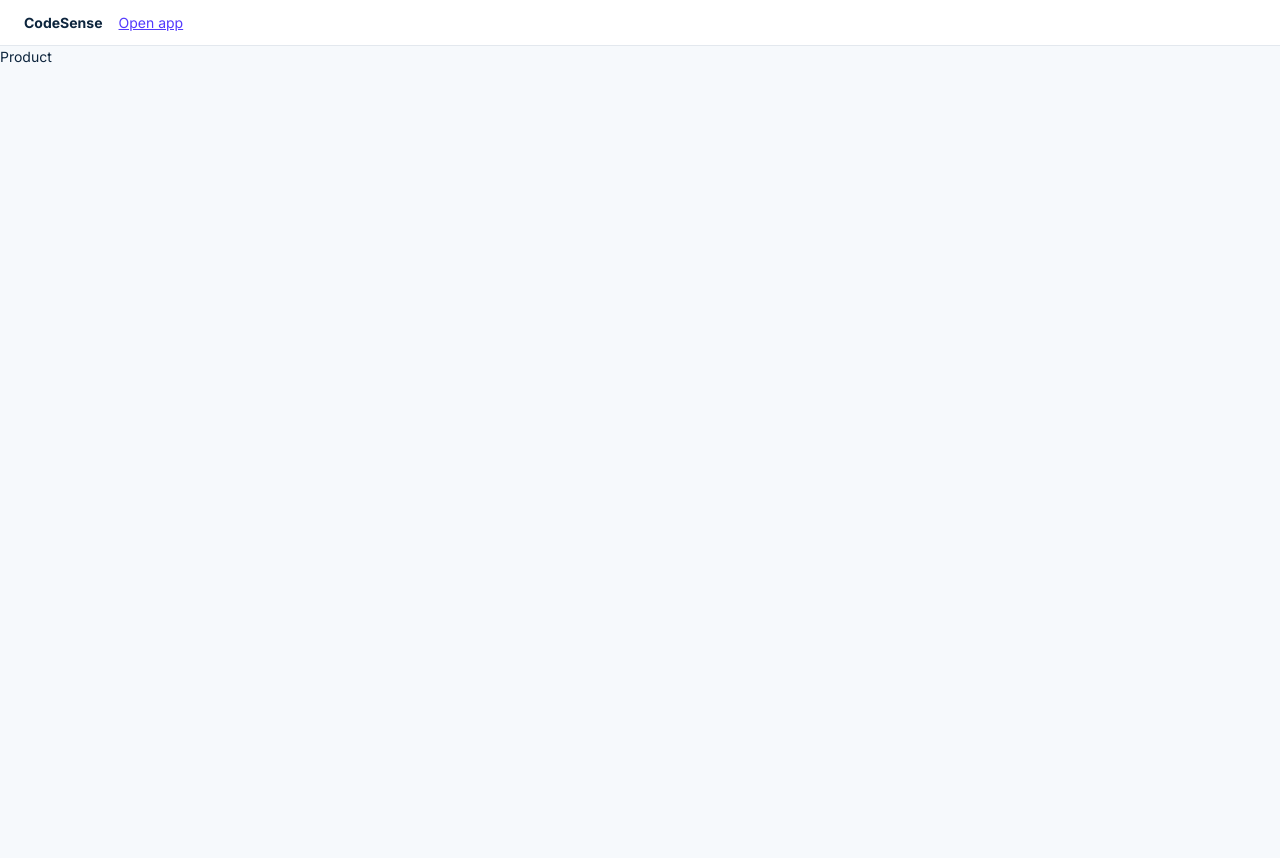
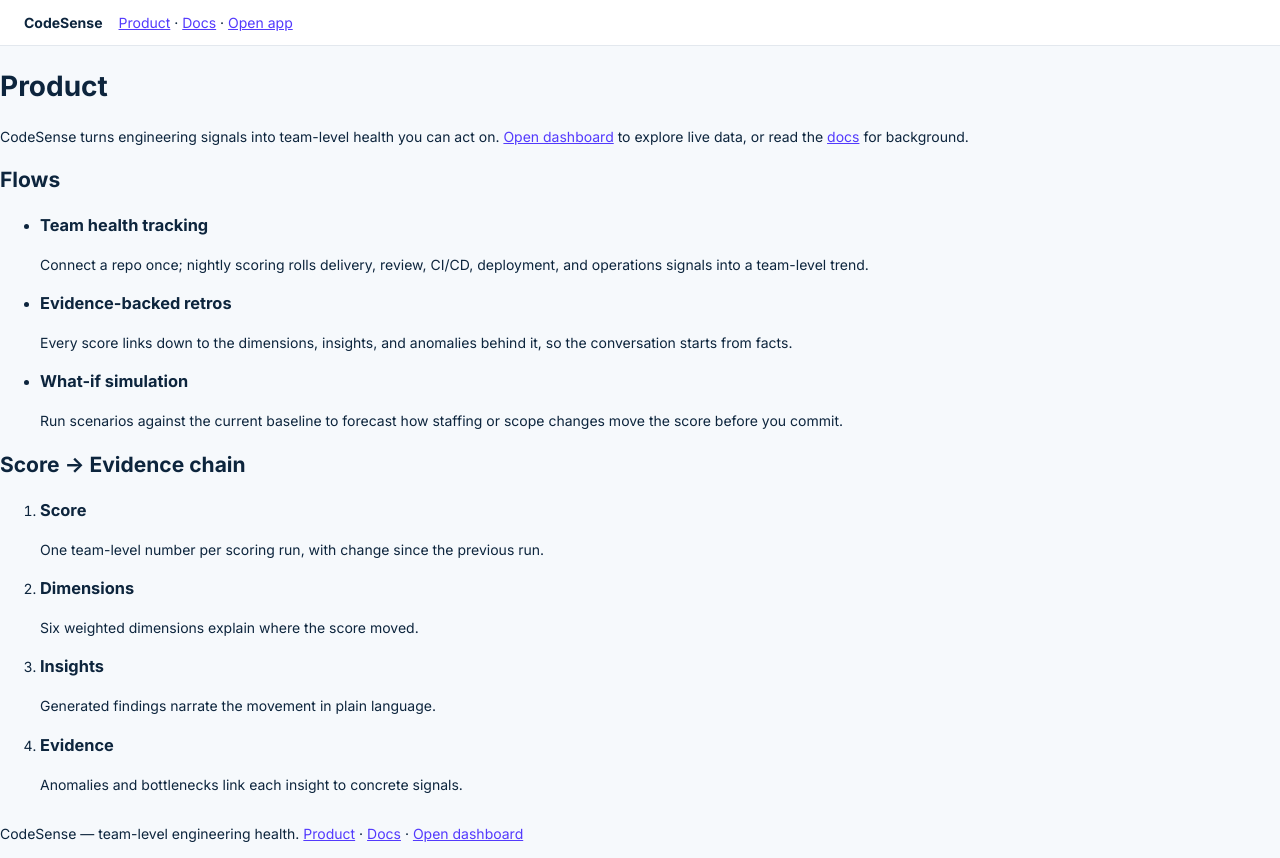
Before and after one commit to Manojkumarw13/codesense, a React (Vite) app in the folder frontend/: page /product in a window 1280 px wide. Before the commit the page ends 800 px from the top, so only its background shows below. Built offline with nearby package versions, Linux system fonts and the light colour scheme; no server answers.

Commit message:
feat(frontend): public landing, product, and docs entry

```diff
--- a/frontend/src/App.tsx
+++ b/frontend/src/App.tsx
@@ -1,6 +1,9 @@
 import { Route, Routes } from 'react-router-dom';
 import Layout from './components/layout/Layout';
 import PublicLayout from './components/layout/PublicLayout';
+import DocsEntry from './pages/DocsEntry';
+import Landing from './pages/Landing';
+import Product from './pages/Product';
 
 function stub(text: string) {
   return function Stub() {
@@ -9,9 +12,6 @@ function stub(text: string) {
 }
 
 // Placeholder pages — later tasks replace each with a real page module.
-const Landing = stub('Landing');
-const Product = stub('Product');
-const DocsEntry = stub('DocsEntry');
 const Overview = stub('Overview');
 const Health = stub('Health');
 const Delivery = stub('Delivery');
--- a/frontend/src/components/layout/PublicLayout.tsx
+++ b/frontend/src/components/layout/PublicLayout.tsx
@@ -8,10 +8,23 @@ export default function PublicLayout() {
           CodeSense
         </Link>
         <nav aria-label="Public">
+          <Link to="/product">Product</Link>
+          {' · '}
+          <Link to="/docs">Docs</Link>
+          {' · '}
           <Link to="/app">Open app</Link>
         </nav>
       </header>
       <Outlet />
+      <footer className="public-footer">
+        <p>
+          CodeSense — team-level engineering health. <Link to="/product">Product</Link>
+          {' · '}
+          <Link to="/docs">Docs</Link>
+          {' · '}
+          <Link to="/app">Open dashboard</Link>
+        </p>
+      </footer>
     </div>
   );
 }
--- /dev/null
+++ b/frontend/src/pages/DocsEntry.tsx
@@ -0,0 +1,37 @@
+import { Link } from 'react-router-dom';
+
+const TOPICS = [
+  { id: 'product-requirements', file: 'CodeSense — Product Requirements Document (PRD).md', detail: 'What CodeSense measures and why: team-level health, privacy constraints, and scope.' },
+  { id: 'system-architecture', file: 'CodeSense — System Architecture.md', detail: 'Backend, simulator, and frontend services and how they fit together.' },
+  { id: 'api-specification', file: 'CodeSense — API Specification.md', detail: 'REST endpoints, envelopes, and error codes served under /api/v1.' },
+  { id: 'data-flow', file: 'CodeSense — Data Flow.md', detail: 'How raw events become scores, insights, and dashboard views.' },
+  { id: 'ai-data-boundary', file: 'CodeSense — AI Data Boundary.md', detail: 'What AI providers may receive and the team-level aggregation rule.' },
+  { id: 'application-flow', file: 'CodeSense — Application Flow.md', detail: 'End-to-end user journeys across landing, dashboard, and simulator.' },
+  { id: 'acceptance-tests', file: 'CodeSense — Acceptance Tests.md', detail: 'Acceptance criteria the rebuild is verified against.' },
+] as const;
+
+export default function DocsEntry() {
+  return (
+    <main className="public-main">
+      <h1>Docs</h1>
+      <p>
+        Background reading lives in the in-repo <code>docs/</code> folder. Start
+        with the topics below, or <Link to="/app">open the dashboard</Link> to
+        see the concepts live.
+      </p>
+      <ul aria-label="Documentation topics">
+        {TOPICS.map((t) => (
+          <li key={t.id}>
+            <a href={`#${t.id}`}>{t.file}</a>
+          </li>
+        ))}
+      </ul>
+      {TOPICS.map((t) => (
+        <section key={t.id} id={t.id} aria-label={t.file}>
+          <h2>{t.file}</h2>
+          <p>{t.detail}</p>
+        </section>
+      ))}
+    </main>
+  );
+}
--- /dev/null
+++ b/frontend/src/pages/Landing.tsx
@@ -0,0 +1,111 @@
+import { useEffect, useState } from 'react';
+import { Link } from 'react-router-dom';
+import { apiClient } from '../api/client';
+import type { HealthScore } from '../types';
+
+const PIPELINE = ['Collect', 'Normalize', 'Score', 'Visualize'] as const;
+
+const DIMENSIONS: Array<{ name: string; detail: string }> = [
+  { name: 'Delivery Flow', detail: 'Throughput and cycle time across the team backlog, rolled up weekly.' },
+  { name: 'Development Flow', detail: 'Branch activity and review turnaround, aggregated per team.' },
+  { name: 'Review Flow', detail: 'Pickup time, depth of review, and approval latency signals.' },
+  { name: 'CI/CD Reliability', detail: 'Pipeline success rate, flaky-test load, and red-build recovery.' },
+  { name: 'Deployment Health', detail: 'Release cadence, change-fail rate, and rollback frequency.' },
+  { name: 'Operational Health', detail: 'Incident volume, detection speed, and recovery time trends.' },
+];
+
+const SCENARIOS = [
+  'Sprint review: walk stakeholders through the score trend, not raw activity.',
+  'Retrospective: open the lowest dimension and read its linked evidence.',
+  'Planning: compare scenario forecasts before committing to scope.',
+] as const;
+
+export default function Landing() {
+  const [preview, setPreview] = useState<HealthScore[]>([]);
+
+  useEffect(() => {
+    let cancelled = false;
+    async function load() {
+      try {
+        const scores = await apiClient.listHealthScores();
+        if (!cancelled && Array.isArray(scores)) setPreview(scores.slice(0, 3));
+      } catch {
+        if (!cancelled) setPreview([]);
+      }
+    }
+    void load();
+    return () => {
+      cancelled = true;
+    };
+  }, []);
+
+  return (
+    <main className="public-main">
+      <section aria-labelledby="landing-hero">
+        <h1 id="landing-hero">CodeSense</h1>
+        <p>
+          Team-level engineering health, composed from six dimensions into one
+          honest score: Delivery 30 + Development 20 + Review 15 + CI/CD 15 +
+          Deployment 10 + Operations 10.
+        </p>
+        <p>
+          <Link to="/app">Open dashboard</Link>
+          {' · '}
+          <Link to="/product">See how it works</Link>
+        </p>
+        {preview.length > 0 && (
+          <ul aria-label="Latest score preview">
+            {preview.map((s) => (
+              <li key={s.id} className="tnum">
+                Team score {s.score}
+                {s.score_change != null ? ` (${s.score_change >= 0 ? '+' : ''}${s.score_change})` : ''}
+              </li>
+            ))}
+          </ul>
+        )}
+      </section>
+
+      <section aria-label="Pipeline">
+        <h2>From raw signals to decisions</h2>
+        <ol>
+          {PIPELINE.map((stage, i) => (
+            <li key={stage}>
+              {stage}
+              {i < PIPELINE.length - 1 ? ' →' : ''}
+            </li>
+          ))}
+        </ol>
+      </section>
+
+      <section aria-label="Privacy boundary">
+        <h2>Privacy boundary</h2>
+        <p>
+          CodeSense scores teams, never individuals. Raw events stay behind the
+          API; the dashboard only receives aggregated team scores and linked
+          evidence. No per-developer surveillance, no keystroke tracking.
+        </p>
+      </section>
+
+      <section aria-label="Health dimensions">
+        <h2>Six dimensions, one score</h2>
+        <dl>
+          {DIMENSIONS.map((d) => (
+            <div key={d.name}>
+              <dt>{d.name}</dt>
+              <dd>{d.detail}</dd>
+            </div>
+          ))}
+        </dl>
+      </section>
+
+      <section aria-label="Scenarios">
+        <h2>Built for team rituals</h2>
+        <ul>
+          {SCENARIOS.map((s) => (
+            <li key={s}>{s}</li>
+          ))}
+        </ul>
+      </section>
+    </main>
+  );
+}
--- /dev/null
+++ b/frontend/src/pages/Product.tsx
@@ -0,0 +1,60 @@
+import { Link } from 'react-router-dom';
+
+const FLOWS = [
+  {
+    name: 'Team health tracking',
+    detail: 'Connect a repo once; nightly scoring rolls delivery, review, CI/CD, deployment, and operations signals into a team-level trend.',
+  },
+  {
+    name: 'Evidence-backed retros',
+    detail: 'Every score links down to the dimensions, insights, and anomalies behind it, so the conversation starts from facts.',
+  },
+  {
+    name: 'What-if simulation',
+    detail: 'Run scenarios against the current baseline to forecast how staffing or scope changes move the score before you commit.',
+  },
+] as const;
+
+const CHAIN = [
+  { level: 'Score', detail: 'One team-level number per scoring run, with change since the previous run.' },
+  { level: 'Dimensions', detail: 'Six weighted dimensions explain where the score moved.' },
+  { level: 'Insights', detail: 'Generated findings narrate the movement in plain language.' },
+  { level: 'Evidence', detail: 'Anomalies and bottlenecks link each insight to concrete signals.' },
+] as const;
+
+export default function Product() {
+  return (
+    <main className="public-main">
+      <h1>Product</h1>
+      <p>
+        CodeSense turns engineering signals into team-level health you can act
+        on. <Link to="/app">Open dashboard</Link> to explore live data, or read
+        the <Link to="/docs">docs</Link> for background.
+      </p>
+
+      <section aria-label="Flows">
+        <h2>Flows</h2>
+        <ul>
+          {FLOWS.map((f) => (
+            <li key={f.name}>
+              <h3>{f.name}</h3>
+              <p>{f.detail}</p>
+            </li>
+          ))}
+        </ul>
+      </section>
+
+      <section aria-label="Score to evidence chain">
+        <h2>Score → Evidence chain</h2>
+        <ol>
+          {CHAIN.map((c) => (
+            <li key={c.level}>
+              <h3>{c.level}</h3>
+              <p>{c.detail}</p>
+            </li>
+          ))}
+        </ol>
+      </section>
+    </main>
+  );
+}
```
Also changed, not shown: 1 other file (tests, documents, lock files or other folders).
